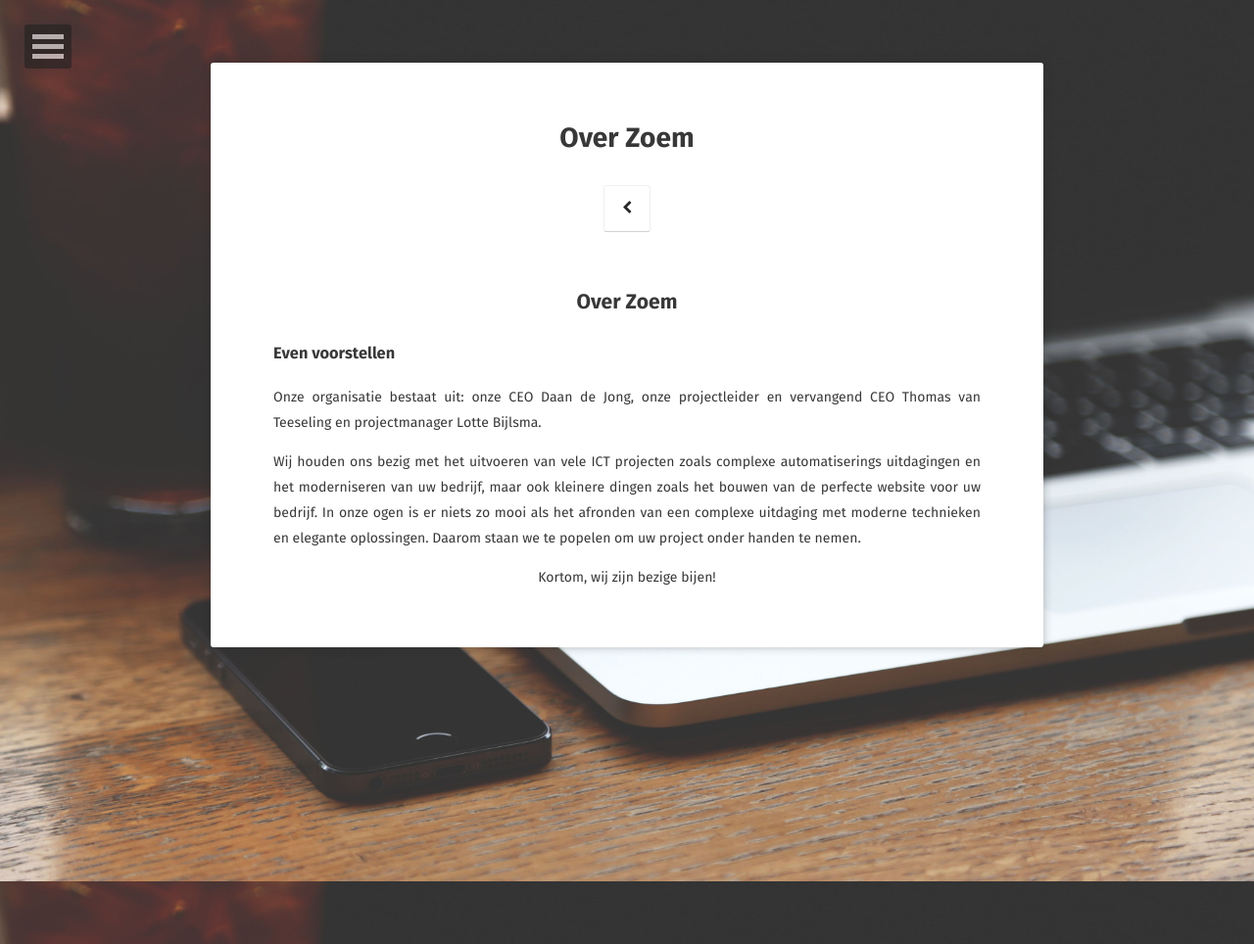
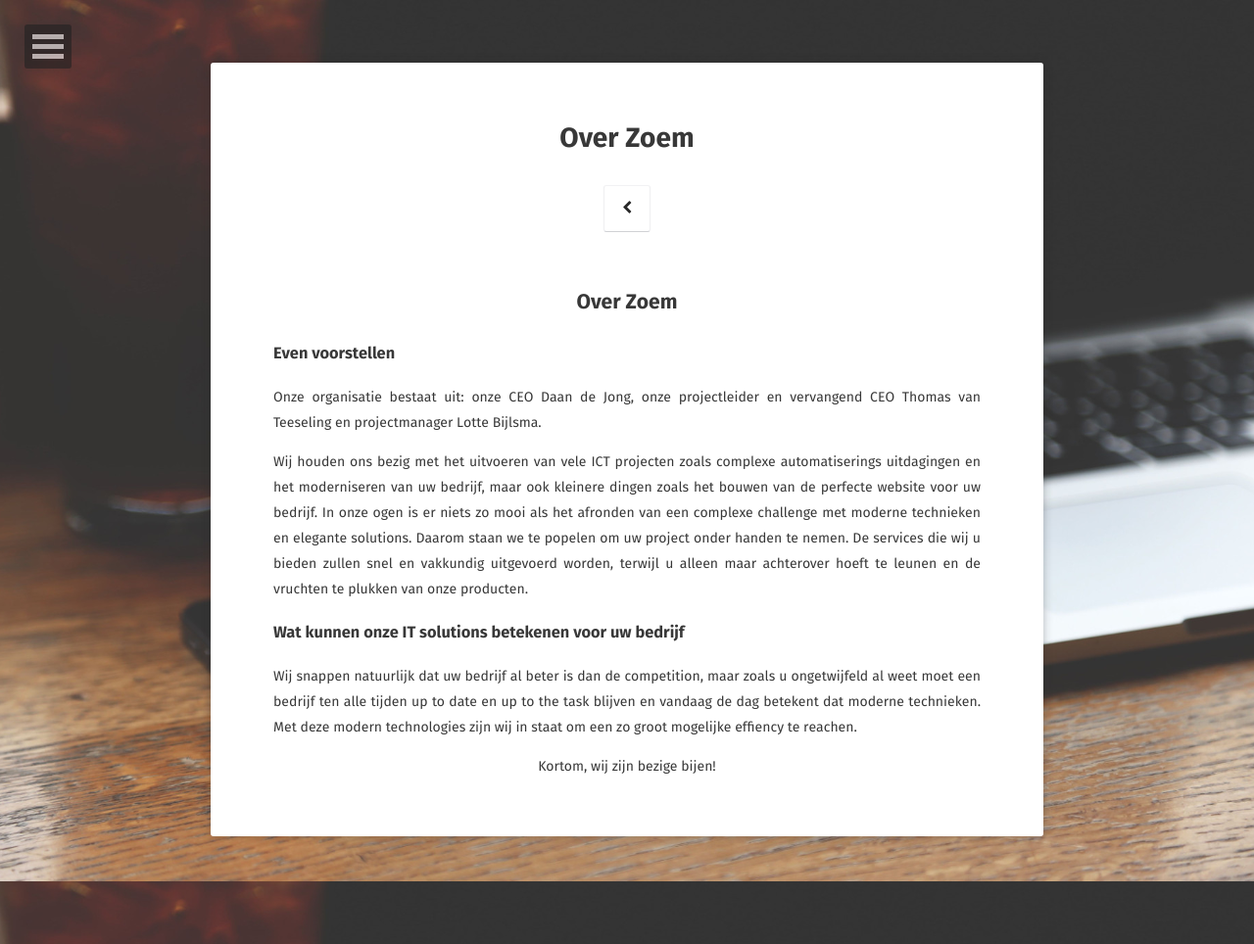
Before and after one commit to zoem-ict/zoem-ict.github.io, a Jekyll site: the page built from about/index.md, in a window 1280 px wide. Shown: the whole page at 98% size. Built offline with Jekyll 4.4.1, drawn with Linux system fonts in a browser that asks for light colours; some web fonts are replaced.

Commit message:
Update index.md

```diff
--- a/about/index.md
+++ b/about/index.md
@@ -11,6 +11,9 @@ comments: false
 ### Even voorstellen
 Onze organisatie bestaat uit: onze CEO Daan de Jong, onze projectleider en vervangend CEO Thomas van Teeseling en projectmanager Lotte Bijlsma.
 
-Wij houden ons bezig met het uitvoeren van vele ICT projecten zoals complexe automatiserings uitdagingen en het moderniseren van uw bedrijf, maar ook kleinere dingen zoals het bouwen van de perfecte website voor uw bedrijf. In onze ogen is er niets zo mooi als het afronden van een complexe uitdaging met moderne technieken en elegante oplossingen. Daarom staan we te popelen om uw project onder handen te nemen.
+Wij houden ons bezig met het uitvoeren van vele ICT projecten zoals complexe automatiserings uitdagingen en het moderniseren van uw bedrijf, maar ook kleinere dingen zoals het bouwen van de perfecte website voor uw bedrijf. In onze ogen is er niets zo mooi als het afronden van een complexe challenge met moderne technieken en elegante solutions. Daarom staan we te popelen om uw project onder handen te nemen. De services die wij u bieden zullen snel en vakkundig uitgevoerd worden, terwijl u alleen maar achterover hoeft te leunen en de vruchten te plukken van onze producten.
+
+### Wat kunnen onze IT solutions betekenen voor uw bedrijf
+Wij snappen natuurlijk dat uw bedrijf al beter is dan de competition, maar zoals u ongetwijfeld al weet moet een bedrijf ten alle tijden up to date en up to the task blijven en vandaag de dag betekent dat moderne technieken. Met deze modern technologies zijn wij in staat om een zo groot mogelijke effiency te reachen.
 
 <center>Kortom, wij zijn bezige bijen!</center>
```
